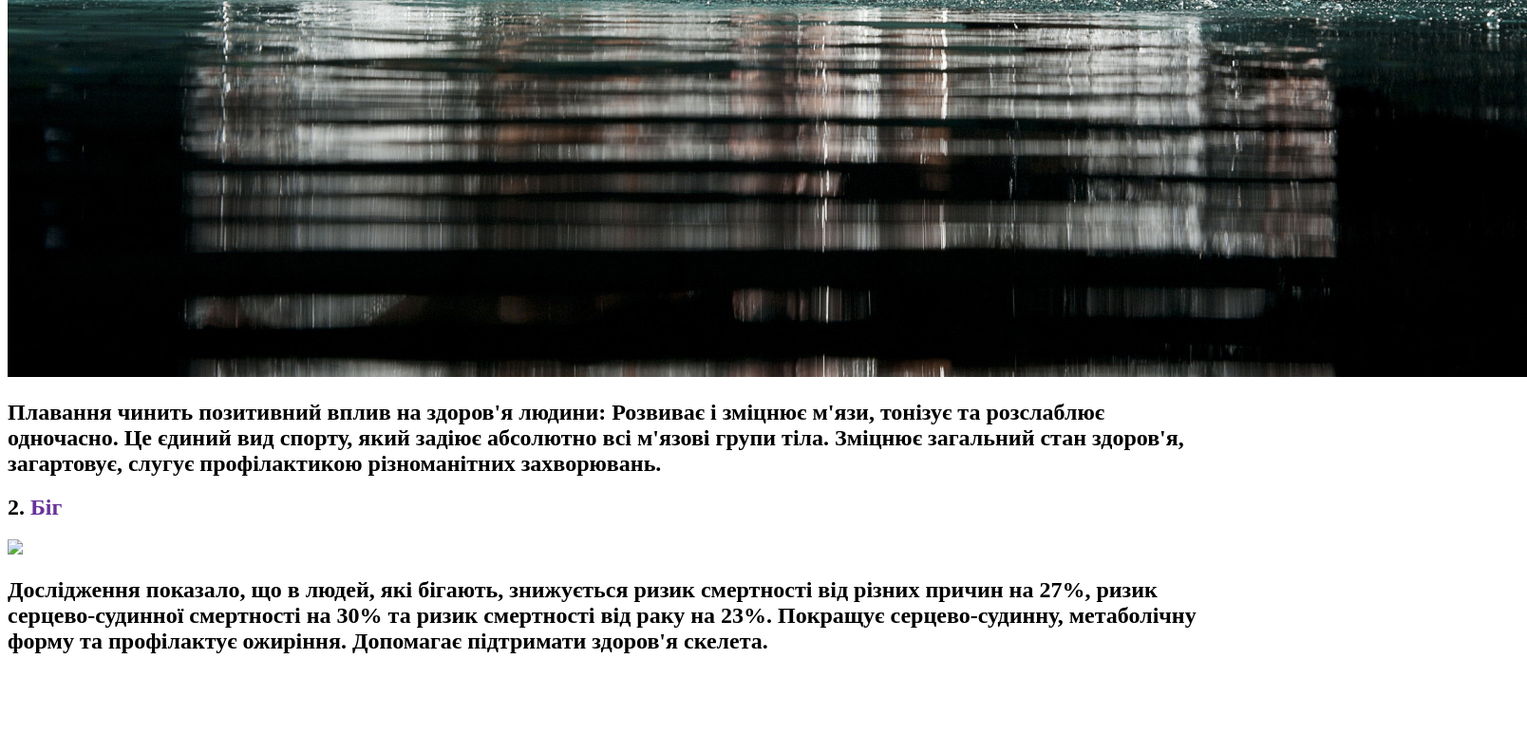
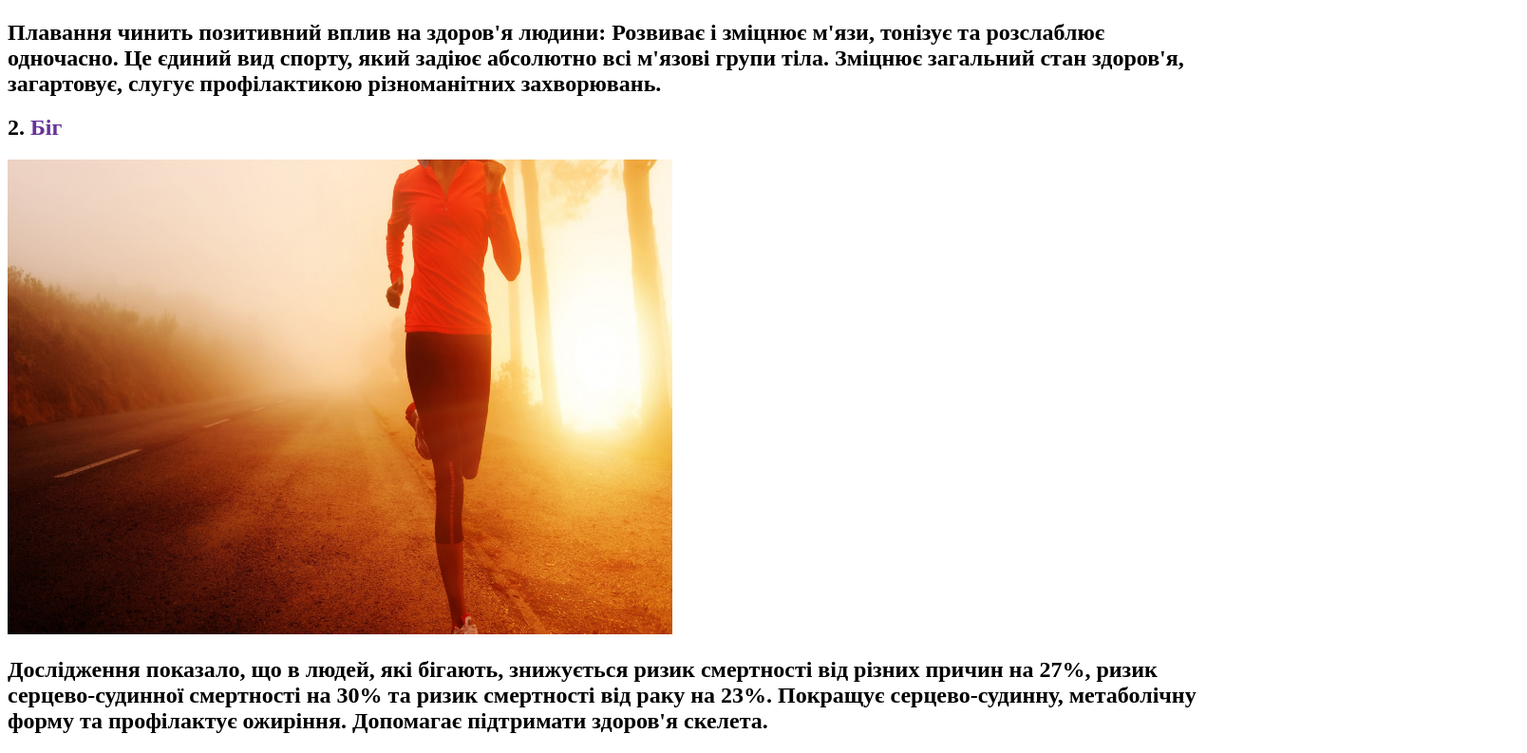
Before and after one commit to anonim7762/Simple-Sport, a plain HTML site: page index.html in a window 1280 px wide. Shown: the part 750-1543 px from the top of the page at 95% size, 1608 px wide, since content can reach past the window. Before the commit the page ends 1459 px from the top, so only its background shows below. Drawn offline with Linux system fonts and the light colour scheme.

Commit message:
Add files via upload

```diff
--- a/style.css
+++ b/style.css
@@ -11,11 +11,11 @@ span{
 }
 
 .foto1{
-     width: 400;
-     height: 450;
+     width: 700px;
+     height: 500px;
 }
 
 .foto2{
-     width: 400;
-     height: 450;
+     width: 700px;
+     height: 500px;
 }
```
Also changed, not shown: index.html (+1 -1 lines), sport-beg-devushka-dvizhenie.jpg (added).
